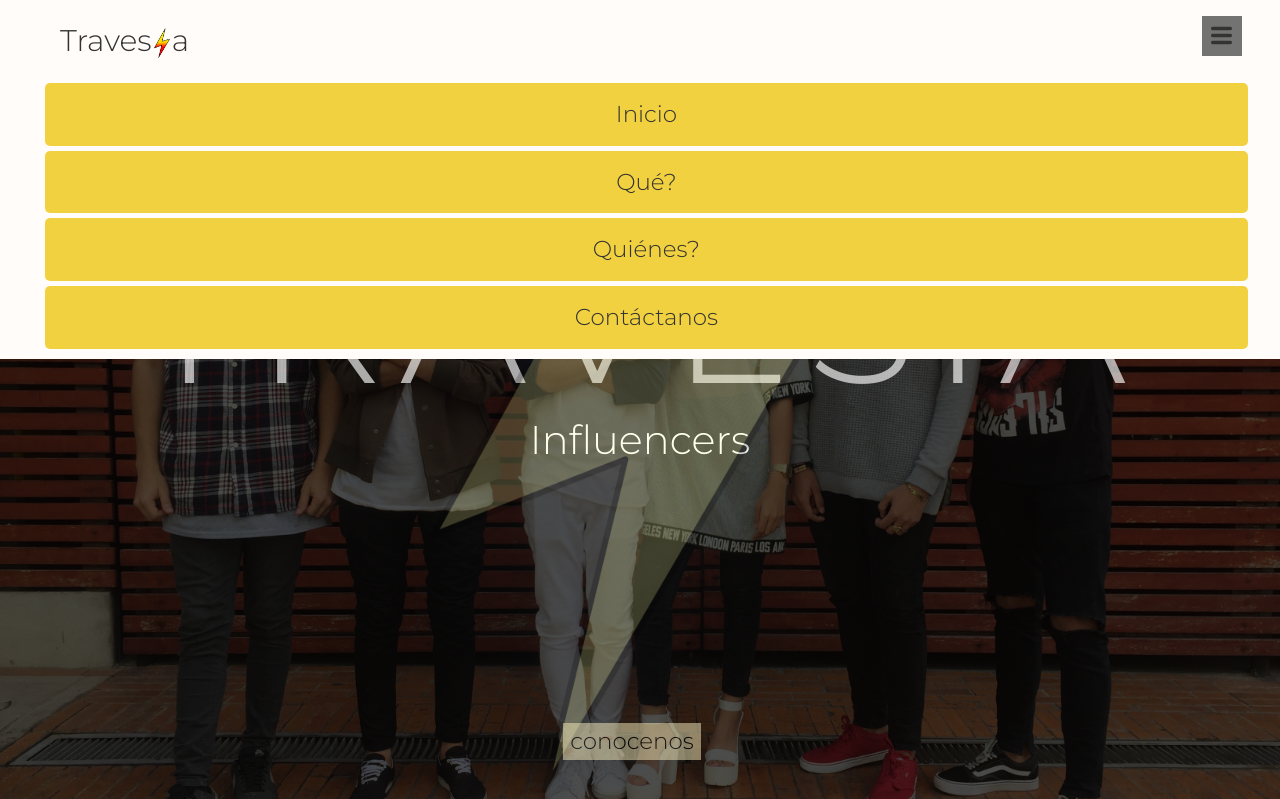
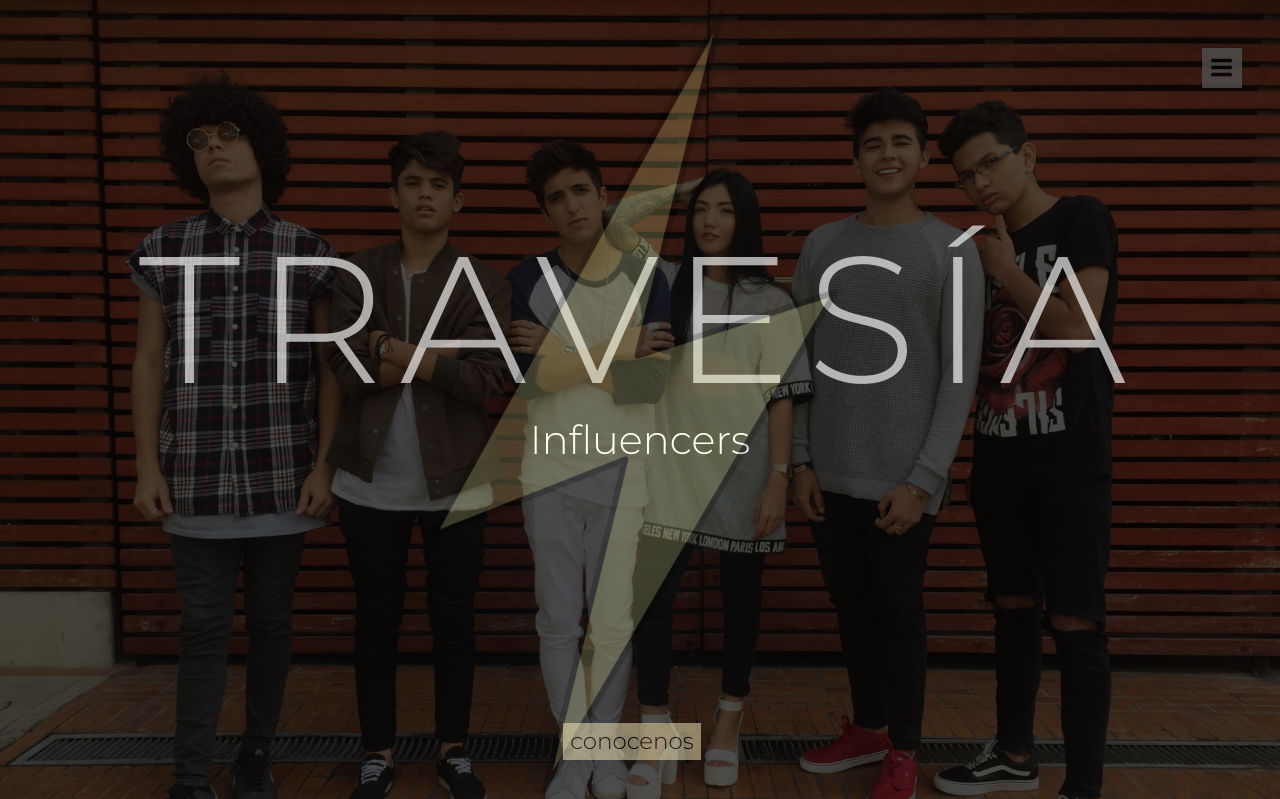
Before and after one commit to jorgeduardos/TravesiaSite, a PHP site: page /home.html in a window 1280 px wide. Shown: the top 799 px of the page. Run offline with PHP 8.4, Linux system fonts and the light colour scheme; style sheets or scripts are compiled from the project's sources; some libraries are stand-ins or nearby versions.

Commit message:
mobile menu done

```diff
--- a/home.html
+++ b/home.html
@@ -18,18 +18,28 @@
 	<link rel="stylesheet" type="text/css" href="resources/css/querys.css">
 </head>
 <body>
-	<nav class="mobile-nav">
+	<nav class="navBar">
 		<ul>
-			<li class="mobile-nav-upper">Traves<img id="logoNavbar" src="resources/css/images/logoDeifnitivo.png" alt="Travesia Logo">a</li>
 			<li><a href="#"></a>Inicio</li>
 			<li><a href="#"></a>Qué?</li>
 			<li><a href="#"></a>Quiénes?</li>
 			<li><a href="#"></a>Contáctanos</li>
-			<!-- <li class="liLogo">Traves<img id="logoNavbar" src="resources/css/images/logoDeifnitivo.png" alt="Travesia Logo">a</li> -->
+			<li class="liLogo">Traves<img id="logoNavbar" src="resources/css/images/logoDeifnitivo.png" alt="Travesia Logo">a</li>
 		</ul>
 		<!-- <a href="#"><img id="logoNavbar" src="resources/css/images/logoDeifnitivo.png" alt="Travesia Logo"></a> -->
 	</nav>
-	<div id="mobile-nav-icon"><i class="menu_icon ion-navicon-round"></i></div>
+	<nav class="mobile-nav">
+		<ul>
+			<li id="mobile-nav-upper">Traves<img id="logoNavbar" src="resources/css/images/logoDeifnitivo.png" alt="Travesia Logo">a</li>
+			<li><a href="#"></a>Inicio</li>
+			<li><a href="#"></a>Qué?</li>
+			<li><a href="#"></a>Quiénes?</li>
+			<li><a href="#"></a>Contáctanos</li>
+		</ul>
+		<!-- <a href="#"><img id="logoNavbar" src="resources/css/images/logoDeifnitivo.png" alt="Travesia Logo"></a> -->
+	</nav>
+	<div id="menu-icon-div"><i class="menu_icon ion-navicon-round"></i></div>
+	<div id="mobile-nav-icon"><i class="menu_icon_mobile ion-navicon-round"></i></div>
 	<header>
 		<div class="container">
 			<div class="titleContainer">
--- a/resources/css/homeStyle.css
+++ b/resources/css/homeStyle.css
@@ -101,6 +101,8 @@ body{
 	background-color: #FFFCF9;
 	text-align: center;
 	z-index: 10;
+	display: none;
+	box-shadow: 15px 0 15px  #8A8A8A;
 }
 
 .mobile-nav ul{
@@ -110,32 +112,34 @@ body{
 
 .mobile-nav li{
 	display: block;
-	width: 97%;
+	width: 94%;
 	padding: 15px;
 	background-color: #F1D13F;
 	margin: 5px;
 	border-radius: 5px;
 }
 
-.mobile-nav .mobile-nav-upper{
+.mobile-nav li:hover{
+	background-color: #EDC718;
+}
+
+#mobile-nav-upper{
 	background-color: #FFFCF9;
 	font-size: 130%;
 	text-align: left;
-}
-
-.mobile-nav li:hover{
-	background-color: #EDC718;
+	pointer-events: none;
 }
 
 #mobile-nav-icon{
 	background-color: #505050;
     opacity: 0.8;
-    width: 40px;
+    width: 30px;
     position: fixed;
     right: 3%;
     top: 2%;
     z-index: 50;
     text-align: center;
+    display: none;
 }
 
 
@@ -150,6 +154,7 @@ header{
 	text-align: center;
 	color: #fff;
 	position: relative;
+	background-attachment: fixed;
 }
 
 .titleContainer{
--- a/resources/css/querys.css
+++ b/resources/css/querys.css
@@ -179,6 +179,18 @@
     	margin-top: 15px;
     }
 
+    .navBar{
+        display: none;
+    }
+
+    #mobile-nav-icon{
+        display: block
+    }
+
+    #menu-icon-div{
+        display: none;
+    }
+
 }
 
 
--- a/resources/js/script.js
+++ b/resources/js/script.js
@@ -12,6 +12,18 @@ $(document).ready(function(){
 			$(".navBar").hide("slide");
 		}
 
+	});
+
+	$(".menu_icon_mobile").on("click", function(){
+		if($(this).hasClass("ion-navicon-round")){
+			$(this).removeClass("ion-navicon-round");
+			$(this).addClass("ion-close-round").show()
+			$(".mobile-nav").show("blind");
+		}else{
+			$(this).addClass("ion-navicon-round");
+			$(this).removeClass("ion-close-round");
+			$(".mobile-nav").hide("blind");
+		}
 	});
 
 	/* SLIDER */
```
